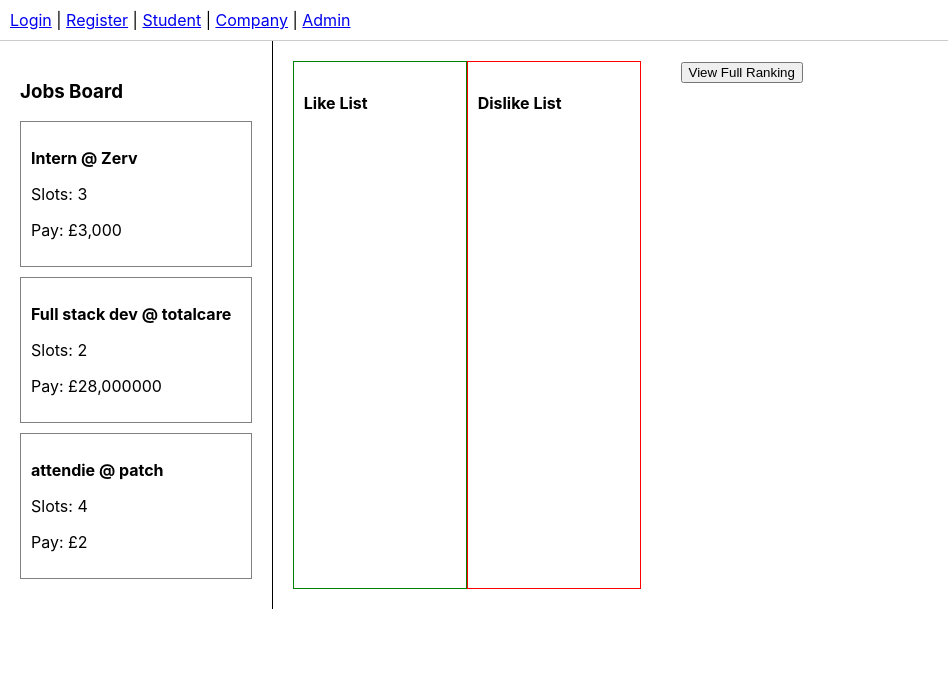
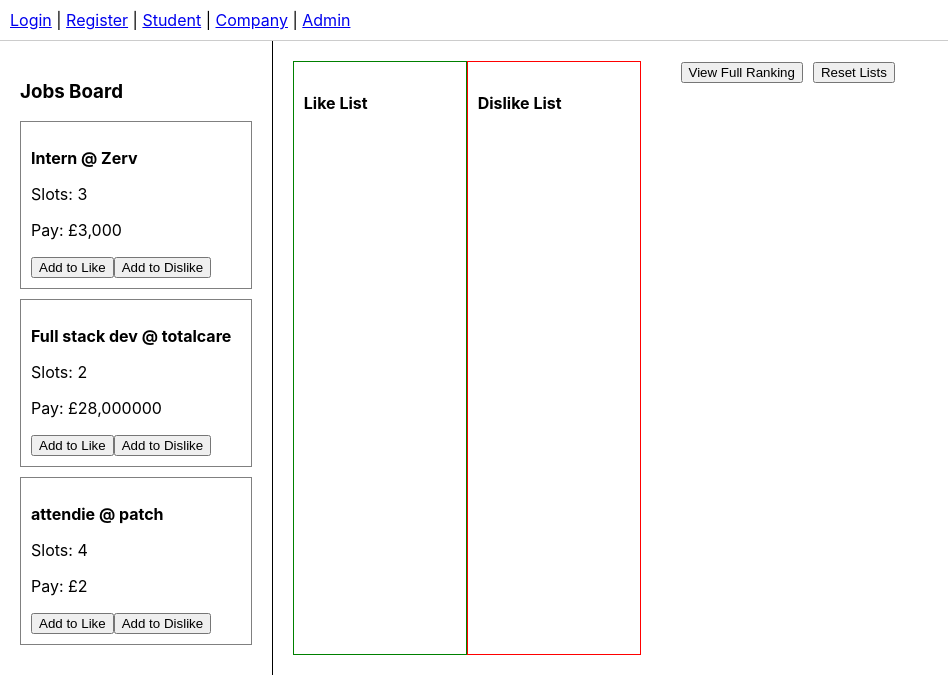
Before and after one commit to rosie-mc/ResidencyAllocationSystem, a React (Create React App) app: page /student/jobsranking in a window 1280 px wide. Shown: the top 694 px of the page, without its empty margins (0-948 px from the left). Built offline with nearby package versions, Linux system fonts and the light colour scheme.

Commit message:
updated StudentJobsAndRanking like and dislike lists with drag/drop rearrange, reset button, and unique adding to lists.

```diff
--- a/src/components/student/StudentJobsAndRanking.js
+++ b/src/components/student/StudentJobsAndRanking.js
@@ -7,7 +7,6 @@ const mockJobs = [
   { id: '3', title: 'attendie @ patch', slots: 4, pay: '£2', description: 'software engineering hot gal summa.' }
 ];
 
-
 function StudentJobsAndRanking() {
   const [jobs, setJobs] = useState(mockJobs);
   const [selectedJob, setSelectedJob] = useState(null);
@@ -15,84 +14,84 @@ function StudentJobsAndRanking() {
   const [dislikeList, setDislikeList] = useState([]);
   const [fullRanking, setFullRanking] = useState(null);
 
+  const handleAddToList = (job, listSetter, currentList, otherList) => {
+    if (currentList.some(j => j.id === job.id) || otherList.some(j => j.id === job.id)) {
+      alert("Job already added to a list.");
+      return;
+    }
+    listSetter(prev => [...prev, job]);
+  };
+
+  const handleResetLists = () => {
+    setLikeList([]);
+    setDislikeList([]);
+    setFullRanking(null);
+  };
+
   const handleDragEnd = (result) => {
-    const { source, destination, draggableId } = result;
+    const { source, destination } = result;
     if (!destination) return;
 
-    if (source.droppableId === 'jobBoard') {
-      const job = jobs.find(j => j.id === draggableId);
-      if (destination.droppableId === 'like') {
-        setLikeList(prev => [...prev, job]);
-      } else if (destination.droppableId === 'dislike') {
-        setDislikeList(prev => [...prev, job]);
+    const reorder = (list) => {
+      const updated = Array.from(list);
+      const [moved] = updated.splice(source.index, 1);
+      updated.splice(destination.index, 0, moved);
+      return updated;
+    };
+
+    if (source.droppableId === destination.droppableId) {
+      if (source.droppableId === 'like') {
+        setLikeList(reorder(likeList));
+      } else if (source.droppableId === 'dislike') {
+        setDislikeList(reorder(dislikeList));
       }
     }
   };
 
   const buildFullRanking = () => {
-    // Like list: rank 1 to n
-    const likePart = likeList.map((job, idx) => ({
-      rank: idx + 1,
-      title: job.title
-    }));
-
-    // Dislike list: rank starts from after LikeList ends
-    const dislikePart = dislikeList.map((job, idx) => ({
-      rank: likeList.length + idx + 1,
-      title: job.title
-    }));
-
+    const likePart = likeList.map((job, idx) => ({ rank: idx + 1, title: job.title }));
+    const dislikePart = dislikeList.map((job, idx) => ({ rank: likeList.length + idx + 1, title: job.title }));
     const combined = [...likePart, ...dislikePart];
     setFullRanking(combined);
   };
 
   const handleSubmitRanking = () => {
-    console.log("Submitting this ranking to backend:", fullRanking);
-    // Replace this with axios call later
+    console.log("Submitting ranking:", fullRanking);
   };
 
   return (
     <div style={{ display: 'flex' }}>
-      <DragDropContext onDragEnd={handleDragEnd}>
-
-        {/* LEFT: Job Board */}
-        <Droppable droppableId="jobBoard" isDropDisabled={true}>
-          {(provided) => (
-            <div ref={provided.innerRef} {...provided.droppableProps} style={{ width: '40%', padding: '20px', borderRight: '1px solid black' }}>
+      {/* Job Board */}
+      <div style={{ width: '40%', padding: '20px', borderRight: '1px solid black' }}>
         <h3>Jobs Board</h3>
         {jobs.map((job, index) => (
-                <Draggable key={job.id} draggableId={job.id} index={index}>
-                  {(provided) => (
-                    <div
-                      ref={provided.innerRef}
-                      {...provided.draggableProps}
-                      {...provided.dragHandleProps}
-                      style={{ border: '1px solid gray', padding: '10px', marginBottom: '10px', cursor: 'pointer', ...provided.draggableProps.style }}
-                      onClick={() => setSelectedJob(job)}
-                    >
+          <div key={job.id} style={{ border: '1px solid gray', padding: '10px', marginBottom: '10px', cursor: 'pointer' }}
+            onClick={() => setSelectedJob(job)}>
             <p><strong>{job.title}</strong></p>
             <p>Slots: {job.slots}</p>
             <p>Pay: {job.pay}</p>
+            <button onClick={() => handleAddToList(job, setLikeList, likeList, dislikeList)}>Add to Like</button>
+            <button onClick={() => handleAddToList(job, setDislikeList, dislikeList, likeList)}>Add to Dislike</button>
           </div>
-                  )}
-                </Draggable>
         ))}
-              {provided.placeholder}
       </div>
-          )}
-        </Droppable>
 
-        {/* RIGHT: Like / Dislike Areas */}
+      {/* Like/Dislike Areas with drag-and-drop */}
+      <DragDropContext onDragEnd={handleDragEnd}>
         <div style={{ width: '60%', padding: '20px', display: 'flex', justifyContent: 'space-between' }}>
-
           <Droppable droppableId="like">
             {(provided) => (
               <div ref={provided.innerRef} {...provided.droppableProps} style={{ border: '1px solid green', width: '45%', padding: '10px' }}>
                 <h4>Like List</h4>
                 {likeList.map((job, index) => (
-                  <div key={job.id} style={{ border: '1px solid gray', padding: '5px', margin: '5px' }}>
+                  <Draggable key={job.id} draggableId={job.id} index={index}>
+                    {(provided) => (
+                      <div ref={provided.innerRef} {...provided.draggableProps} {...provided.dragHandleProps}
+                        style={{ border: '1px solid gray', padding: '5px', margin: '5px', ...provided.draggableProps.style }}>
                         {index + 1}. {job.title}
                       </div>
+                    )}
+                  </Draggable>
                 ))}
                 {provided.placeholder}
               </div>
@@ -104,19 +103,23 @@ function StudentJobsAndRanking() {
               <div ref={provided.innerRef} {...provided.droppableProps} style={{ border: '1px solid red', width: '45%', padding: '10px' }}>
                 <h4>Dislike List</h4>
                 {dislikeList.map((job, index) => (
-                  <div key={job.id} style={{ border: '1px solid gray', padding: '5px', margin: '5px' }}>
-                    {jobs.length - index}. {job.title}
+                  <Draggable key={job.id} draggableId={job.id} index={index}>
+                    {(provided) => (
+                      <div ref={provided.innerRef} {...provided.draggableProps} {...provided.dragHandleProps}
+                        style={{ border: '1px solid gray', padding: '5px', margin: '5px', ...provided.draggableProps.style }}>
+                        {likeList.length + index + 1}. {job.title}
                       </div>
+                    )}
+                  </Draggable>
                 ))}
                 {provided.placeholder}
               </div>
             )}
           </Droppable>
-
         </div>
       </DragDropContext>
 
-      {/* Popup for job details */}
+      {/* Job Details Popup */}
       {selectedJob && (
         <div style={{ position: 'fixed', top: '20%', left: '20%', background: 'white', border: '1px solid black', padding: '20px', zIndex: 10 }}>
           <h3>{selectedJob.title}</h3>
@@ -127,11 +130,10 @@ function StudentJobsAndRanking() {
         </div>
       )}
 
-      {/* Below lists: View Full Ranking + Submit */}
+      {/* Build & Submit Ranking */}
       <div style={{ width: '100%', padding: '20px' }}>
-        <button onClick={buildFullRanking} style={{ marginRight: '10px' }}>
-          View Full Ranking
-        </button>
+        <button onClick={buildFullRanking} style={{ marginRight: '10px' }}>View Full Ranking</button>
+        <button onClick={handleResetLists} style={{ marginRight: '10px' }}>Reset Lists</button>
 
         {fullRanking && (
           <div>
@@ -141,12 +143,10 @@ function StudentJobsAndRanking() {
                 <li key={idx}>{item.title}</li>
               ))}
             </ol>
-
             <button onClick={handleSubmitRanking}>Submit Ranking</button>
           </div>
         )}
       </div>
-
     </div>
   );
 }
```
Lines whose indentation alone changed are shown as unchanged.
